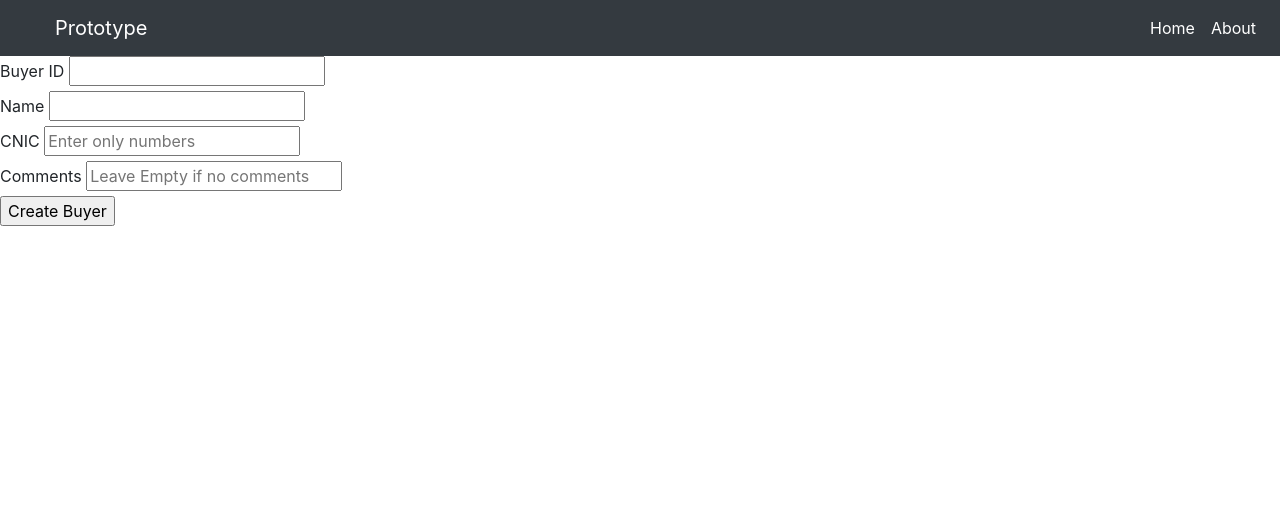
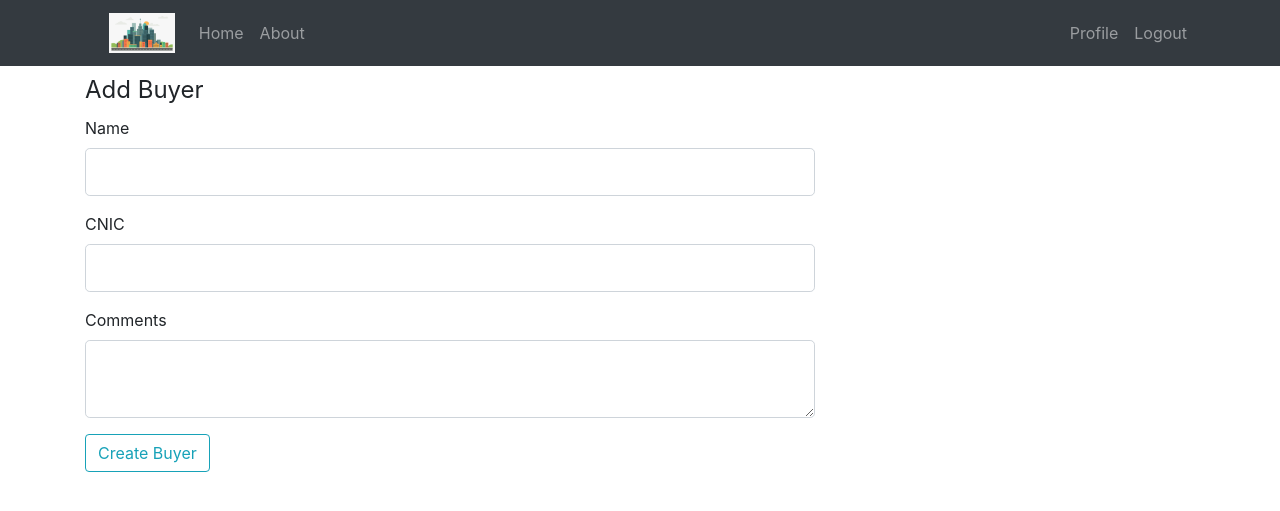
Before and after one commit to hammad1015/Prototype_webapp, a Flask app: page /createbuyer in a window 1280 px wide. Shown: the top 511 px of the page. Run offline with Flask 2, Linux system fonts and the light colour scheme; the visitor is signed in with stand-in values (Sample User, id 1); some libraries are stand-ins or nearby versions.

Commit message:
Added Nav bar and applied bootstrap

```diff
--- a/application/forms.py
+++ b/application/forms.py
@@ -1,6 +1,6 @@
 from flask_wtf import FlaskForm
-from wtforms import StringField, PasswordField, SubmitField, IntegerField, TextField
-from wtforms.validators import DataRequired, Length
+from wtforms import StringField, PasswordField, SubmitField, IntegerField, TextAreaField
+from wtforms.validators import DataRequired, Length, number_range
 
 #Login Form
 class LoginForm(FlaskForm):
@@ -10,10 +10,10 @@ class LoginForm(FlaskForm):
 
 #Create Buyer Form
 class CreateBuyerForm(FlaskForm):
-	id 	 	 = IntegerField('Buyer ID', validators=[DataRequired()])
+	#id 	 	 = IntegerField('Buyer ID', validators=[DataRequired()])
 	name 	 = StringField('Name', validators=[DataRequired(), Length(min=1, max=75)])
-	cnic 	 = IntegerField('CNIC', validators=[DataRequired()])
-	comments = TextField('Comments', validators=[])
+	cnic 	 = IntegerField('CNIC', validators=[DataRequired(), number_range(min=1)])
+	comments = TextAreaField('Comments', validators=[])
 	submit 	 = SubmitField('Create Buyer')
 
 
@@ -25,5 +25,5 @@ class CreateDealForm(FlaskForm):
 	first_amount_recieved 	= IntegerField('First Paid Amount',  validators=[DataRequired()])
 	amount_per_installment 	= IntegerField('Amount per Installment', validators=[DataRequired()])
 	installment_frequency 	= StringField('Installments per Year',  validators=[DataRequired()])
-	comments 				= TextField('Comments', validators=[])
+	comments 				= TextAreaField('Comments', validators=[])
 	submit 					= SubmitField('Create Deal')
--- a/application/routes.py
+++ b/application/routes.py
@@ -59,7 +59,7 @@ def login():
 @app.route("/profile", methods=['GET', 'POST'])
 @login_required
 def profile():
-    anchor_dict = {"Create Buyer":"/createbuyer", "Create Deal":"/createdeal", "Map":"/map", "Logout":"/logout"}
+    anchor_dict = {"Add Buyer":"/createbuyer", "Add Deal":"/createdeal", "Map":"/map"}
     return render_template('profile.html', current_user=current_user, anchor_dict=anchor_dict)
 
 
@@ -76,7 +76,7 @@ def plotinfo(plot_id):
     plot = Plot.query.filter_by(id=plot_id).first()
 
     if plot is None:
-        flash('ERROR: NO Such plot exists')
+        flash('ERROR: NO Such plot exists', 'danger')
 
     return render_template('plotinfo.html', plot=plot)
 
@@ -89,7 +89,7 @@ def createbuyer():
     if form.validate_on_submit():
         try:
             buyer = Buyer(
-                id       = form.id.data,
+                #id       = form.id.data,
                 name     = form.name.data,
                 cnic     = form.cnic.data,
                 comments = form.comments.data if form.comments.data else db.null()
@@ -102,7 +102,7 @@ def createbuyer():
             return redirect(url_for('profile'))
 
         except sqlalchemy.exc.IntegrityError:
-            flash("ERROR: A buyer with this id or CNIC already exists!")
+            flash("ERROR: A buyer with this CNIC already exists!", "danger")
             return render_template('createbuyer.html', form=form)
 
     return render_template('createbuyer.html',  form=form)
@@ -119,7 +119,7 @@ def createdeal():
 
         ##Applying validity checks
         if plot is None:
-            flash(f"No plot exists with Plot ID: {form.plot_id.data}")
+            flash(f"No plot exists with Plot ID: {form.plot_id.data}",  "danger")
             return render_template('createdeal.html', form=form)
 
         if buyer is None:
--- a/application/static/main.css
+++ b/application/static/main.css
@@ -1,42 +1,3 @@
-h{
-    font-size:25px;
-}
-
-#header{
-
-}
-
-#left{
-
-}
-
-#right{
-
-}
-
-#footer{
-
-}
-
-
-
-
-
-
-.header{
-    background-color: #126950;
-    height:70px;
-    margin-top: 0px;
-    font-family: arial;
-    font-color: #ffffff;
-    padding: 5px;
-
-}
-
-.header h1{
-    margin-left: 50px
-}
-
 .headerrightside{
     margin: 30px;
     text-align: right;
--- a/application/templates/createbuyer.html
+++ b/application/templates/createbuyer.html
@@ -1,61 +1,65 @@
 {% extends 'layout.html' %}
 
 {% block content %}
-	<div class="form-wrapper">
+  <div class="content-section">
+    <form method="POST" action="/createbuyer">
+	  <fieldset class="form-group">
 
-    <h1>Create Buyer</h1>
+		{{ form.csrf_token }}
+        <legend>Add Buyer</legend>
 
-	<form method="POST" action="/createbuyer">
-		{{ form.csrf_token }}
+		  <div class="form-group">
+        	{{ form.name.label }}
+        	{% if form.name.errors %}
+        	  {{ form.name(class='form-control form-control-lg is-invalid') }}
+          	  <div class="invalid-feedback">
+                {% for error in form.name.errors %}
+                  <span>{{ error }}</span>
+                {% endfor %}
+          	  </div>
+          	{% else %}
+              {{ form.name(class='form-control form-control-lg') }}
+            {% endif %}
 
-    	<fieldset class="text">
-        	{{ form.id.label }}
-        	{{ form.id(placeholder='') }}
-        	{% if form.id.errors %}
-          	<ul class="errors">
-            	{% for error in form.id.errors %}
-              	<li>{{ error }}</li>{% endfor %}
-          	</ul>
-        	{% endif %}
-      	</fieldset>
+      	  </div>
 
-	      <fieldset class="text">
-	        {{ form.name.label }}
-	        {{ form.name(placeholder='') }}
-	        {% if form.name.errors %}
-	          <ul class="errors">
-	            {% for error in form.name.errors %}
-	              <li>{{ error }}</li>{% endfor %}
-	          </ul>
-	        {% endif %}
-	      </fieldset>
+		  <div class="form-group">
+        	{{ form.cnic.label }}
 
-		<fieldset class="text">
-	        {{ form.cnic.label }}
-	        {{ form.cnic(placeholder='Enter only numbers') }}
-	        {% if form.cnic.errors %}
-	          <ul class="errors">
-	            {% for error in form.cnic.errors %}
-	              <li>{{ error }}</li>{% endfor %}
-	          </ul>
-	        {% endif %}
-	      </fieldset>
+        	{% if form.cnic.errors %}
+        	  {{ form.cnic(class='form-control form-control-lg is-invalid') }}
+          	  <div class="invalid-feedback">
+                {% for error in form.cnic.errors %}
+                  <span>{{ error }}</span>
+                {% endfor %}
+          	  </div>
+          	{% else %}
+              {{ form.cnic(class='form-control form-control-lg') }}
+            {% endif %}
 
-	      <fieldset class="text">
-	        {{ form.comments.label }}
-	        {{ form.comments(placeholder='Leave Empty if no comments') }}
-	        {% if form.comments.errors %}
-	          <ul class="errors">
-	            {% for error in form.comments.errors %}
-	              <li>{{ error }}</li>{% endfor %}
-	          </ul>
-	        {% endif %}
-	      </fieldset>
+      	  </div>
+
+		  <div class="form-group">
+        	{{ form.comments.label }}
+
+        	{% if form.comments.errors %}
+        	  {{ form.comments(class='form-control form-control-lg is-invalid') }}
+          	  <div class="invalid-feedback">
+                {% for error in form.comments.errors %}
+                  <span>{{ error }}</span>
+                {% endfor %}
+          	  </div>
+          	{% else %}
+              {{ form.comments(class='form-control form-control-lg') }}
+            {% endif %}
+
+      	  </div>
 
 
-	      <div class="submit-button">
-	        {{ form.submit }}
+	      <div class="form-group">
+	        {{ form.submit(class='btn btn-outline-info') }}
 	      </div>
+	  </fieldset>
 		</form>
 	</div>
 
--- a/application/templates/layout.html
+++ b/application/templates/layout.html
@@ -11,7 +11,7 @@
 
     <!-- CSS and Bootstrap -->
     <link rel="stylesheet" href="https://stackpath.bootstrapcdn.com/bootstrap/4.5.0/css/bootstrap.min.css" integrity="sha384-9aIt2nRpC12Uk9gS9baDl411NQApFmC26EwAOH8WgZl5MYYxFfc+NcPb1dKGj7Sk" crossorigin="anonymous">
-    <!-- Link Custom CSS File -->
+    <link rel="stylesheet" href="/static/main.css">
 
     <title>Prototype</title>
 
@@ -22,8 +22,8 @@
     <header class="site-header">
       <nav class="navbar bg-dark navbar-dark fixed-top navbar-expand-lg">
         <div class="container">
-          <a class="navbar-brand ml-4" href="/">Prototype</a>
-        </div>
+          <a class="navbar-brand ml-4" href="/"><img src="/static/logo.png" height="40px"></a>
+
 
           <button class="navbar-toggler" type="button" data-toggle="collapse" data-target="#navbarToggle" aria-controls="navbarToggle" aria-expanded="false" aria-label="Toggle navigation">
             <span clas="navbar-toggler-icon"></span>
@@ -31,22 +31,45 @@
 
           <div class="collapse navbar-collapse" id="navbarToggle">
             <div class="navbar-nav mr-auto">
-            <a class="nav-item nav-link active" href="/">Home</a>
-            <a class="nav-item nav-link active" href="/about">About</a>
+              <a class="nav-item nav-link" href="/">Home</a>
+              <a class="nav-item nav-link" href="/about">About</a>
+            </div>
+
+            <!-- Navigation bar extreme-right side -->
+            <div class="navbar-nav">
+              {% if current_user.is_authenticated %}
+                <a class="nav-item nav-link" href="{{ url_for('profile') }}">Profile</a>
+                <a class="nav-item nav-link" href="{{ url_for('logout') }}">Logout</a>
+              {% else %}
+                 <a class="nav-item nav-link" href="#">Map</a>
+                 <a class="nav-item nav-link" href="{{ url_for('login') }}">Login</a>
+              {% endif %}
           </div>
         </div>
       </nav>
     </header>
 
     <!-- Flash Messages -->
+    <main role="main" class="container">
+      <div class="row">
+        <div class="col-md-8">
+          <br><br><br>
           {% for category, message in get_flashed_messages(with_categories=true) %}
-        <div class="alert alert-warning">
-          <p class="{{ category }}">{{ message }}</p>
+            {% if message %}
+              <div class="alert alert-{{ category }}">
+                {{ message }}
                 </br>
               </div>
+            {% endif %}
           {% endfor %}
 
           {% block content %} {% endblock %}
+
+        </div>
+      </div>
+    </main>
+
+
 
     <!-- JS, Popper.js, and jQuery -->
     <script src="https://code.jquery.com/jquery-3.5.1.slim.min.js" integrity="sha384-DfXdz2htPH0lsSSs5nCTpuj/zy4C+OGpamoFVy38MVBnE+IbbVYUew+OrCXaRkfj" crossorigin="anonymous"></script>
--- a/application/templates/profile.html
+++ b/application/templates/profile.html
@@ -2,7 +2,6 @@
 
 {% block content %}
 
-    <h>This is the Profile page</h>
     <h1>Username: {{current_user.username}}</h1></br>
 
     {% for label, route in anchor_dict.items() %}
```
Also changed, not shown: application/templates/home.html (+29 -45 lines), application/static/house 3.jpg (added), application/static/house 4.jpg (added), application/static/house 5.jpg (added), application/static/house 6.jpg (added). Lines whose indentation alone changed are shown as unchanged.
